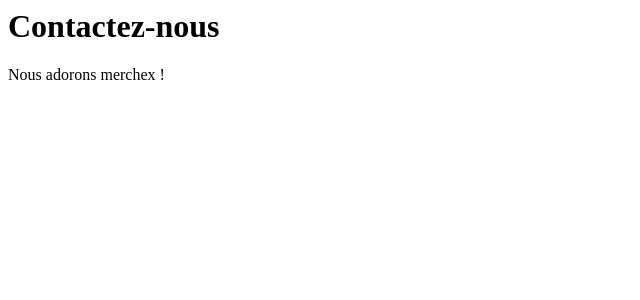
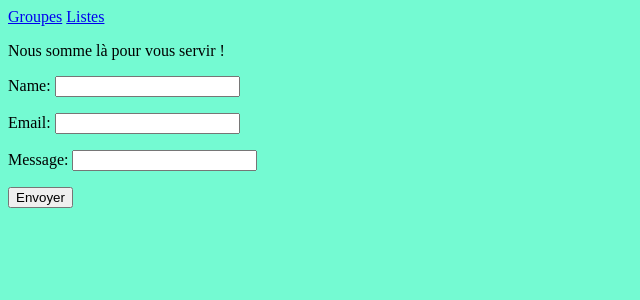
Before and after one commit to 1Everlight/django-web-app, a Django app: page /contact-us/ in a window 1280 px wide. Shown: the top 300 px of the page, without its empty margins (0-640 px from the left). Run offline with Django 5.2, Linux system fonts and the light colour scheme.

Commit message:
travail sur le crud avec la creation de la vue band_create et un formulaire en utilisans modelForm

```diff
--- /dev/null
+++ b/merchex/listings/forms.py
@@ -0,0 +1,15 @@
+from django import forms
+from listings.models import Band
+
+
+class ContactUsForm(forms.Form):
+    name = forms.CharField(required=False)
+    email = forms.EmailField()
+    message = forms.CharField(max_length=1000)
+
+
+
+class BandForm(forms.ModelForm):
+    class Meta:
+        model = Band
+        fields = '__all__'
--- a/merchex/listings/static/listings/styles.css
+++ b/merchex/listings/static/listings/styles.css
@@ -1,3 +1,5 @@
 body{
     background-color: rgb(116, 250, 210);
 }
+
+.errorlist { margin-bottom: -10px }
--- /dev/null
+++ b/merchex/listings/templates/listings/contact.html
@@ -0,0 +1,16 @@
+{% extends 'listings/base.html' %}
+
+{% block content %}
+<a href="{% url 'band-list' %}">Groupes</a>   <a href="{% url 'listings-list' %}">Listes</a>
+
+<p>Nous somme là pour vous servir !</p>
+
+<form action="" method="post" novalidate>
+{% csrf_token %}
+{{form.as_p}}
+<input type="submit" value="Envoyer">
+
+</form>
+
+
+{% endblock %}
--- a/merchex/listings/views.py
+++ b/merchex/listings/views.py
@@ -2,6 +2,9 @@ from django.shortcuts import render
 from django.http import HttpResponse
 from listings.models import Band
 from listings.models import Listing
+from listings import forms
+from django.core.mail import send_mail
+from django.shortcuts import redirect
 
 
 # Create your views here.
@@ -34,6 +37,49 @@ def listings_detail(request, id):
     return render(request, "listings/listings_detail.html",{"listing": listing})
 
 
-# Creating view contact-us to create a formular for those who want to contact us
+# Creating view contact-us to create a formular for those who want to let message for us
 def contact(request):
-    return HttpResponse("<h1>Contactez-nous</h1> <p>Nous adorons merchex !</p> ")
+
+    if request.method == 'POST':
+        # dans le cas où la methode utiliser est post on remplie le formulaire avec les données POST
+        form = forms.ContactUsForm(request.POST)
+
+        if form.is_valid():
+            send_mail(
+                subject=f"message from {form.cleaned_data['name'] or 'anonymous'} via merchex contact us form",
+                message=form.cleaned_data['message'],
+                from_email=form.cleaned_data['email'],
+                recipient_list=['admin@merchex.xyz']
+            )
+            return redirect('email-sent')
+            # si le formulaire n'est pas valide, nous laissons l'exécution continuer jusqu'au return
+            # ci-dessous et afficher à nouveau le formulaire (avec des erreurs).
+    else:
+        # au cas contraire c'est donc get alors on laisse les champs vide
+        form = forms.ContactUsForm()
+
+
+
+    return render(request, 'listings/contact.html', {'form':form})
+
+
+def Email_envoyer(request):
+    return render(request, 'listings/Email.html')
+
+
+def band_create(request):
+    if request.method == 'POST':
+        form = forms.BandForm(request.POST)
+        if form.is_valid():
+            # créer une nouvelle « Band » et la sauvegarder dans la db
+            band = form.save()
+            # redirige vers la page de détail du groupe que nous venons de créer
+            # nous pouvons fournir les arguments du motif url comme arguments à la fonction de redirection
+            return redirect('band-detail', band.id)
+
+    else:
+        form = forms.BandForm()
+
+    return render(request,
+            'listings/band_create.html',
+            {'form': form})
--- a/merchex/merchex/settings.py
+++ b/merchex/merchex/settings.py
@@ -9,6 +9,11 @@ https://docs.djangoproject.com/en/5.2/topics/settings/
 For the full list of settings and their values, see
 https://docs.djangoproject.com/en/5.2/ref/settings/
 """
+# pour avoir les mail envoyer par django dans le terminal
+
+EMAIL_BACKEND = 'django.core.mail.backends.console.EmailBackend'
+
+
 
 from pathlib import Path
 
@@ -103,6 +108,7 @@ AUTH_PASSWORD_VALIDATORS = [
 # Internationalization
 # https://docs.djangoproject.com/en/5.2/topics/i18n/
 
+
 LANGUAGE_CODE = "en-us"
 
 TIME_ZONE = "UTC"
--- a/merchex/merchex/urls.py
+++ b/merchex/merchex/urls.py
@@ -26,5 +26,7 @@ urlpatterns = [
     path("about-us/", views.about),
     path("listings/", views.listings, name='listings-list'),
     path("listings/<int:id>/", views.listings_detail, name="listings-detail"),
-    path("contact-us/", views.contact)
+    path("contact-us/", views.contact),
+    path("email-sent/", views.Email_envoyer, name='email-sent'),
+    path("bands/add/", views.band_create, name='band-create'),
 ]
```
Also changed, not shown: merchex/listings/templates/listings/Email.html (added, +9 -0 lines), merchex/listings/templates/listings/band_create.html (added, +15 -0 lines).
